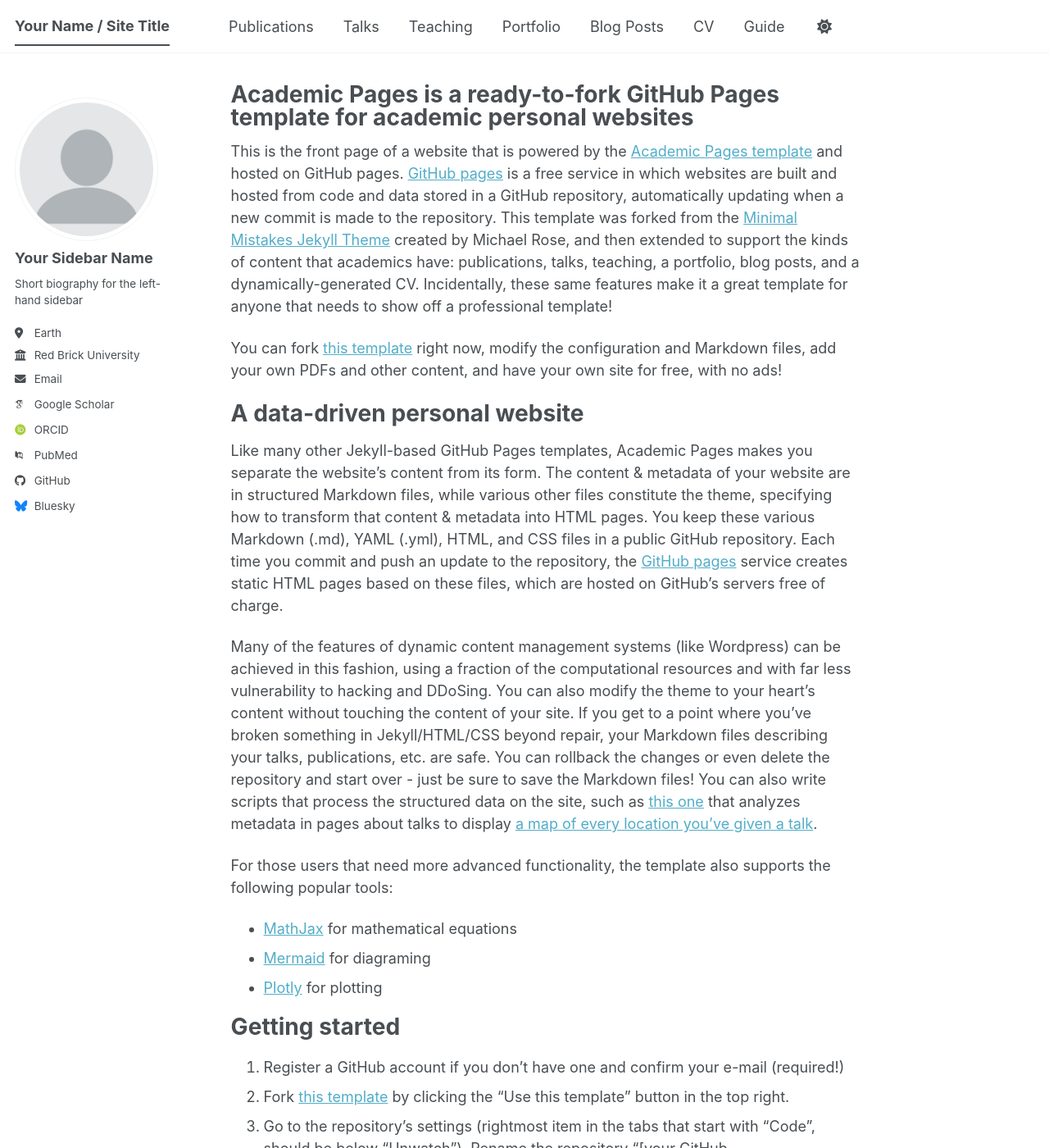
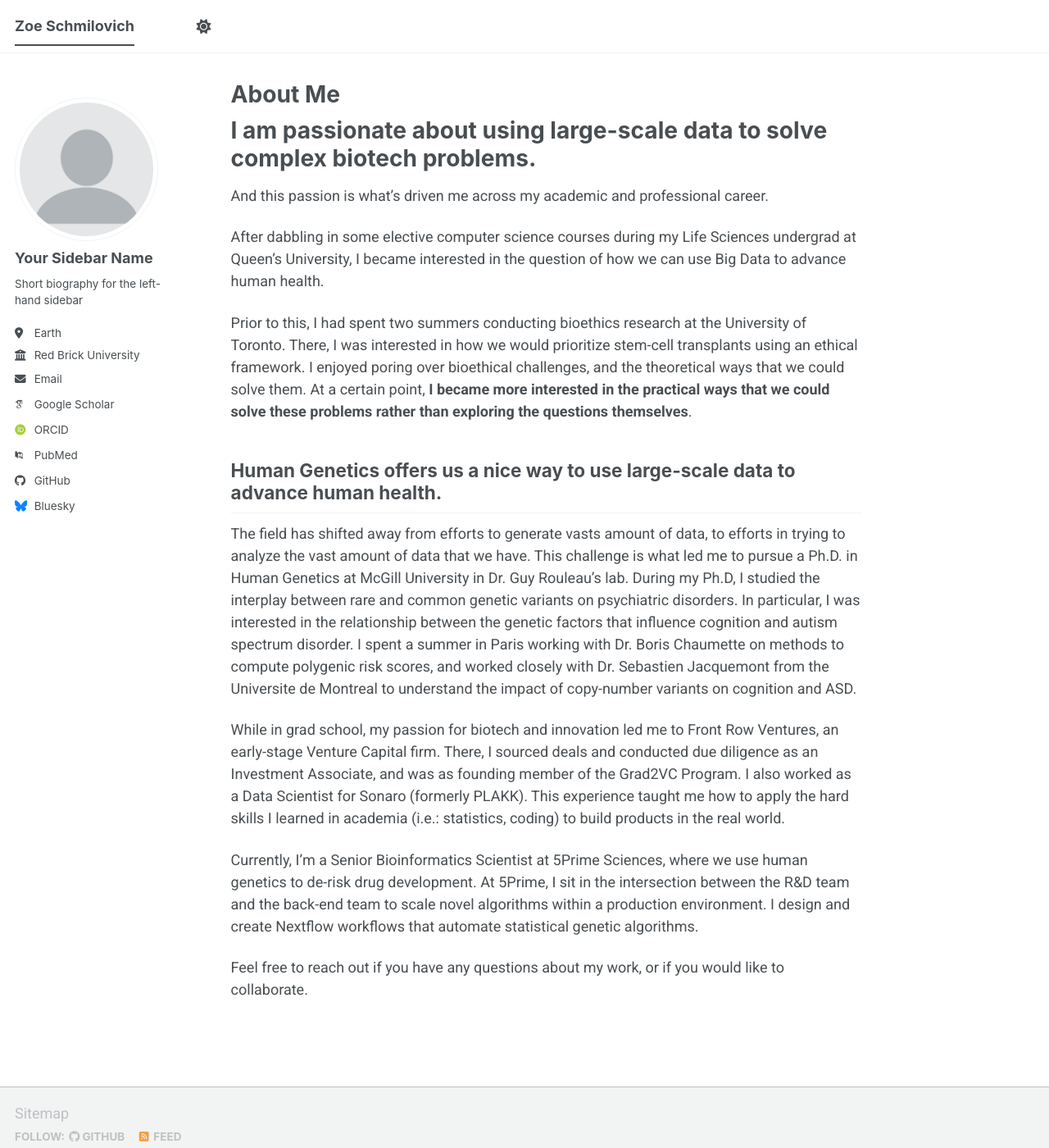
Before and after one commit to zoeschmilovich/zoeschmilovich.github.io, a Jekyll site: the page built from _pages/about.md, in a window 1280 px wide and 1400 px high. Shown: the whole window at 82% size. Built offline with Jekyll 4.4.1, drawn with Linux system fonts in a browser that asks for light colours; some web fonts are replaced; a script bundle is joined from its source files by our own code; library files that are not in the unit come from our copies; some of the changed text lies outside the part shown.

Commit message:
init: commit, disable pages that are empty

```diff
--- a/_config.yml
+++ b/_config.yml
@@ -9,11 +9,11 @@
 # Basic Site Settings
 locale                   : "en-US"
 site_theme               : "default" # The available themes options are "default", "air", "sunrise", "mint", "dirt" and "contrast"
-title                    : "Your Name / Site Title"
+title                    : "Zoe Schmilovich"
 title_separator          : "-"
-name                     : &name "Your Name"
+name                     : &name "Zoe Schmilovich"
 description              : &description "Your Name's academic portfolio"   # Update this with a general description of your site, this is the default if not overridden by a page
-url                      : https://academicpages.github.io # The base hostname & protocol for your site e.g. "https://[your GitHub username].github.io",
+url                      : https://zoeschmilovich.github.io # The base hostname & protocol for your site e.g. "https://[your GitHub username].github.io",
                                                            # or if you already have some other page hosted on Github then use "https://[your GitHub username].github.io/[Your Repo Name]"
 baseurl                  : "" # the subpath of your site, e.g. "/blog"
 repository               : "academicpages/academicpages.github.io"
--- a/_includes/head.html
+++ b/_includes/head.html
@@ -3,6 +3,8 @@
 <meta charset="utf-8">
 
 {% include seo.html %}
+
+<link href="https://fonts.googleapis.com/css2?family=Roboto:wght@300;400;500;700&display=swap" rel="stylesheet">
 
 <link href="{% if site.atom_feed.path %}{{ site.atom_feed.path }}{% else %}{{ base_path }}/feed.xml{% endif %}" type="application/atom+xml" rel="alternate" title="{{ site.title }} Feed">
 
--- a/_pages/about.md
+++ b/_pages/about.md
@@ -1,56 +1,28 @@
 ---
 permalink: /
-title: "Academic Pages is a ready-to-fork GitHub Pages template for academic personal websites"
+title: "About Me"
 author_profile: true
 redirect_from:
   - /about/
   - /about.html
 ---
 
-This is the front page of a website that is powered by the [Academic Pages template](https://github.com/academicpages/academicpages.github.io) and hosted on GitHub pages. [GitHub pages](https://pages.github.com) is a free service in which websites are built and hosted from code and data stored in a GitHub repository, automatically updating when a new commit is made to the repository. This template was forked from the [Minimal Mistakes Jekyll Theme](https://mmistakes.github.io/minimal-mistakes/) created by Michael Rose, and then extended to support the kinds of content that academics have: publications, talks, teaching, a portfolio, blog posts, and a dynamically-generated CV. Incidentally, these same features make it a great template for anyone that needs to show off a professional template!
+I am passionate about using large-scale data to solve complex biotech problems.
+======
 
- You can fork [this template](https://github.com/academicpages/academicpages.github.io) right now, modify the configuration and Markdown files, add your own PDFs and other content, and have your own site for free, with no ads!
+And this passion is what's driven me across my academic and professional career.
 
-A data-driven personal website
-======
-Like many other Jekyll-based GitHub Pages templates, Academic Pages makes you separate the website's content from its form. The content & metadata of your website are in structured Markdown files, while various other files constitute the theme, specifying how to transform that content & metadata into HTML pages. You keep these various Markdown (.md), YAML (.yml), HTML, and CSS files in a public GitHub repository. Each time you commit and push an update to the repository, the [GitHub pages](https://pages.github.com/) service creates static HTML pages based on these files, which are hosted on GitHub's servers free of charge.
+After dabbling in some elective computer science courses during my Life Sciences undergrad at Queen's University, I became interested in the question of how we can use Big Data to advance human health.
 
-Many of the features of dynamic content management systems (like Wordpress) can be achieved in this fashion, using a fraction of the computational resources and with far less vulnerability to hacking and DDoSing. You can also modify the theme to your heart's content without touching the content of your site. If you get to a point where you've broken something in Jekyll/HTML/CSS beyond repair, your Markdown files describing your talks, publications, etc. are safe. You can rollback the changes or even delete the repository and start over - just be sure to save the Markdown files! You can also write scripts that process the structured data on the site, such as [this one](https://github.com/academicpages/academicpages.github.io/blob/master/talkmap.ipynb) that analyzes metadata in pages about talks to display [a map of every location you've given a talk](https://academicpages.github.io/talkmap.html).
+Prior to this, I had spent two summers conducting bioethics research at the University of Toronto. There, I was interested in how we would prioritize stem-cell transplants using an ethical framework. I enjoyed poring over bioethical challenges, and the theoretical ways that we could solve them. At a certain point, **I became more interested in the practical ways that we could solve these problems rather than exploring the questions themselves**.
 
-For those users that need more advanced functionality, the template also supports the following popular tools:
-- [MathJax](https://www.mathjax.org/) for mathematical equations
-- [Mermaid](https://mermaid.js.org/) for diagraming
-- [Plotly](https://plotly.com/javascript/) for plotting
+Human Genetics offers us a nice way to use large-scale data to advance human health.
+------
 
-Getting started
-======
-1. Register a GitHub account if you don't have one and confirm your e-mail (required!)
-1. Fork [this template](https://github.com/academicpages/academicpages.github.io) by clicking the "Use this template" button in the top right.
-1. Go to the repository's settings (rightmost item in the tabs that start with "Code", should be below "Unwatch"). Rename the repository "[your GitHub username].github.io", which will also be your website's URL.
-1. Set site-wide configuration and create content & metadata (see below -- also see [this set of diffs](https://archive.is/3TPas) showing what files were changed to set up [an example site](https://getorg-testacct.github.io) for a user with the username "getorg-testacct")
-1. Upload any files (like PDFs, .zip files, etc.) to the files/ directory. They will appear at https://[your GitHub username].github.io/files/example.pdf.
-1. Check status by going to the repository settings, in the "GitHub pages" section
+The field has shifted away from efforts to generate vasts amount of data, to efforts in trying to analyze the vast amount of data that we have. This challenge is what led me to pursue a Ph.D. in Human Genetics at McGill University in Dr. Guy Rouleau's lab. During my Ph.D, I studied the interplay between rare and common genetic variants on psychiatric disorders. In particular, I was interested in the relationship between the genetic factors that influence cognition and autism spectrum disorder. I spent a summer in Paris working with Dr. Boris Chaumette on methods to compute polygenic risk scores, and worked closely with Dr. Sebastien Jacquemont from the Universite de Montreal to understand the impact of copy-number variants on cognition and ASD.
 
-Site-wide configuration
-------
-The main configuration file for the site is in the base directory in [_config.yml](https://github.com/academicpages/academicpages.github.io/blob/master/_config.yml), which defines the content in the sidebars and other site-wide features. You will need to replace the default variables with ones about yourself and your site's github repository. The configuration file for the top menu is in [_data/navigation.yml](https://github.com/academicpages/academicpages.github.io/blob/master/_data/navigation.yml). For example, if you don't have a portfolio or blog posts, you can remove those items from that navigation.yml file to remove them from the header.
+While in grad school, my passion for biotech and innovation led me to Front Row Ventures, an early-stage Venture Capital firm. There, I sourced deals and conducted due diligence as an Investment Associate, and was as founding member of the Grad2VC Program. I also worked as a Data Scientist for Sonaro (formerly PLAKK). This experience taught me how to apply the hard skills I learned in academia (i.e.: statistics, coding) to build products in the real world.
 
-Create content & metadata
-------
-For site content, there is one Markdown file for each type of content, which are stored in directories like _publications, _talks, _posts, _teaching, or _pages. For example, each talk is a Markdown file in the [_talks directory](https://github.com/academicpages/academicpages.github.io/tree/master/_talks). At the top of each Markdown file is structured data in YAML about the talk, which the theme will parse to do lots of cool stuff. The same structured data about a talk is used to generate the list of talks on the [Talks page](https://academicpages.github.io/talks), each [individual page](https://academicpages.github.io/talks/2012-03-01-talk-1) for specific talks, the talks section for the [CV page](https://academicpages.github.io/cv), and the [map of places you've given a talk](https://academicpages.github.io/talkmap.html) (if you run this [python file](https://github.com/academicpages/academicpages.github.io/blob/master/talkmap.py) or [Jupyter notebook](https://github.com/academicpages/academicpages.github.io/blob/master/talkmap.ipynb), which creates the HTML for the map based on the contents of the _talks directory).
+Currently, I'm a Senior Bioinformatics Scientist at 5Prime Sciences, where we use human genetics to de-risk drug development. At 5Prime, I sit in the intersection between the R&D team and the back-end team to scale novel algorithms within a production environment. I design and create Nextflow workflows that automate statistical genetic algorithms.
 
-**Markdown generator**
-
-The repository includes [a set of Jupyter notebooks](https://github.com/academicpages/academicpages.github.io/tree/master/markdown_generator
-) that converts a CSV containing structured data about talks or presentations into individual Markdown files that will be properly formatted for the Academic Pages template. The sample CSVs in that directory are the ones I used to create my own personal website at stuartgeiger.com. My usual workflow is that I keep a spreadsheet of my publications and talks, then run the code in these notebooks to generate the Markdown files, then commit and push them to the GitHub repository.
-
-How to edit your site's GitHub repository
-------
-Many people use a git client to create files on their local computer and then push them to GitHub's servers. If you are not familiar with git, you can directly edit these configuration and Markdown files directly in the github.com interface. Navigate to a file (like [this one](https://github.com/academicpages/academicpages.github.io/blob/master/_talks/2012-03-01-talk-1.md) and click the pencil icon in the top right of the content preview (to the right of the "Raw | Blame | History" buttons). You can delete a file by clicking the trashcan icon to the right of the pencil icon. You can also create new files or upload files by navigating to a directory and clicking the "Create new file" or "Upload files" buttons.
-
-Example: editing a Markdown file for a talk
-![Editing a Markdown file for a talk](/images/editing-talk.png)
-
-For more info
-------
-More info about configuring Academic Pages can be found in [the guide](https://academicpages.github.io/markdown/), the [growing wiki](https://github.com/academicpages/academicpages.github.io/wiki), and you can always [ask a question on GitHub](https://github.com/academicpages/academicpages.github.io/discussions). The [guides for the Minimal Mistakes theme](https://mmistakes.github.io/minimal-mistakes/docs/configuration/) (which this theme was forked from) might also be helpful.
+Feel free to reach out if you have any questions about my work, or if you would like to collaborate.
--- a/assets/css/main.scss
+++ b/assets/css/main.scss
@@ -41,3 +41,8 @@
     "vendor/font-awesome/solid",
     "vendor/font-awesome/brands"
 ;
+
+
+body {
+  font-family: 'Roboto', sans-serif;
+}
```
Also changed, not shown: _data/navigation.yml (+14 -14 lines).
